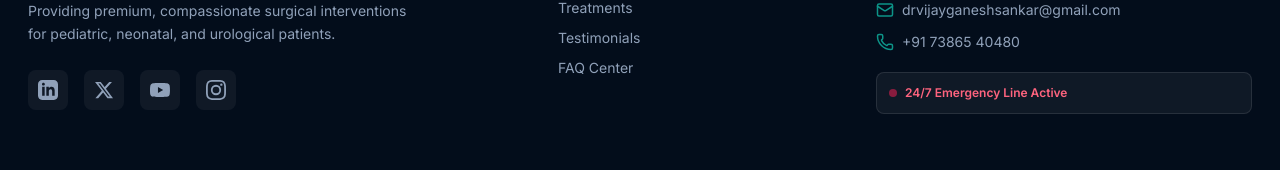
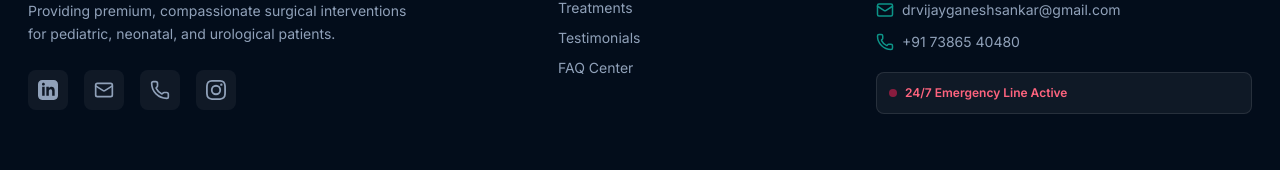
Before and after one commit to Khambha/website, a Next.js app: page / in a window 1280 px wide. Shown: the part 6127-6297 px from the top of the page. Built offline with nearby package versions, Linux system fonts and the light colour scheme.

Commit message:
Replace Twitter and YouTube footer icons with active Mail and Call buttons

```diff
--- a/components/sections/Footer.tsx
+++ b/components/sections/Footer.tsx
@@ -75,7 +75,7 @@ export const Footer: React.FC = () => {
               href={doctorData.socialLinks.linkedin}
               target="_blank"
               rel="noopener noreferrer"
-              className="h-10 w-10 rounded-lg bg-white/5 hover:bg-brand-blue hover:text-white transition-all flex items-center justify-center text-slate-400"
+              className="h-10 w-10 rounded-lg bg-white/5 hover:bg-[#0077B5] hover:text-white transition-all flex items-center justify-center text-slate-400"
               aria-label="LinkedIn"
             >
               <svg className="h-5 w-5 fill-current" viewBox="0 0 24 24">
@@ -83,26 +83,21 @@ export const Footer: React.FC = () => {
               </svg>
             </a>
             <a
-              href={doctorData.socialLinks.twitter}
+              href={`https://mail.google.com/mail/?view=cm&fs=1&to=${doctorData.contactEmail}&su=Pediatric%20Surgery%20Consultation%20Request%20-%20Dr.%20Vijay%20Ganesh`}
+              onClick={handleEmailClick}
               target="_blank"
               rel="noopener noreferrer"
-              className="h-10 w-10 rounded-lg bg-white/5 hover:bg-brand-blue hover:text-white transition-all flex items-center justify-center text-slate-400"
-              aria-label="Twitter"
+              className="h-10 w-10 rounded-lg bg-white/5 hover:bg-[#EA4335] hover:text-white transition-all flex items-center justify-center text-slate-400"
+              aria-label="Email"
             >
-              <svg className="h-5 w-5 fill-current" viewBox="0 0 24 24">
-                <path d="M18.244 2.25h3.308l-7.227 8.26 8.502 11.24H16.17l-5.214-6.817L4.99 21.75H1.68l7.73-8.835L1.254 2.25H8.08l4.713 6.231zm-1.161 17.52h1.833L7.084 4.126H5.117z" />
-              </svg>
+              <Mail className="h-5 w-5" />
             </a>
             <a
-              href={doctorData.socialLinks.youtube}
-              target="_blank"
-              rel="noopener noreferrer"
-              className="h-10 w-10 rounded-lg bg-white/5 hover:bg-brand-blue hover:text-white transition-all flex items-center justify-center text-slate-400"
-              aria-label="YouTube"
+              href={`tel:${doctorData.contactPhone.replace(/\s+/g, "")}`}
+              className="h-10 w-10 rounded-lg bg-white/5 hover:bg-[#0D9488] hover:text-white transition-all flex items-center justify-center text-slate-400"
+              aria-label="Call Phone"
             >
-              <svg className="h-5 w-5 fill-current" viewBox="0 0 24 24">
-                <path d="M23.498 6.163a3.003 3.003 0 0 0-2.11-2.108C19.52 3.5 12 3.5 12 3.5s-7.52 0-9.388.555a3.003 3.003 0 0 0-2.11 2.108C0 8.03 0 12 0 12s0 3.97.502 5.837a3.003 3.003 0 0 0 2.11 2.108C4.48 20.5 12 20.5 12 20.5s7.52 0 9.388-.555a3.003 3.003 0 0 0 2.11-2.108C24 15.97 24 12 24 12s0-3.97-.502-5.837zM9.545 15.568V8.432L15.818 12l-6.273 3.568z" />
-              </svg>
+              <Phone className="h-5 w-5" />
             </a>
             {doctorData.socialLinks.instagram && (
               <a
```
